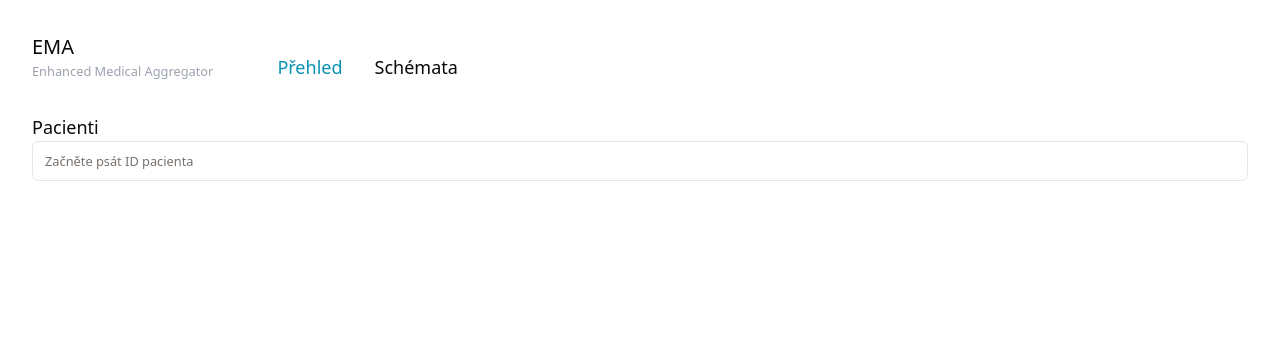
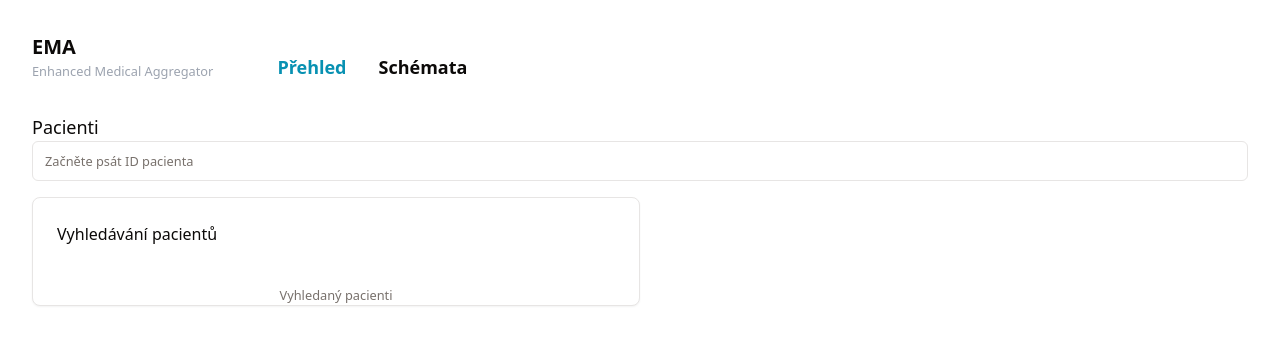
Before and after one commit to mzdm/hemoconnect-hjb, a React (Vite) app in the folder frontend/: page / in a window 1280 px wide. Shown: the top 344 px of the page. Built offline with nearby package versions, Linux system fonts and the light colour scheme.

Commit message:
feat: update form and layout

```diff
--- a/frontend/src/App.tsx
+++ b/frontend/src/App.tsx
@@ -1,5 +1,7 @@
 import { PageLayout } from "./components/page-layout";
+import { Card, CardHeader } from "./components/ui/card";
 import { Input } from "./components/ui/input";
+import { Table, TableCaption } from "./components/ui/table";
 
 function App() {
 
@@ -8,6 +10,17 @@ function App() {
     <PageLayout>
       <h3 className="text-lg">Pacienti</h3>
       <Input placeholder="Začněte psát ID pacienta" />
+      <div className="h-4" />
+      <div className="flex items-center justify-start w-full">
+        <Card className="w-3/6">
+          <CardHeader>
+            Vyhledávání pacientů
+          </CardHeader>
+          <Table>
+            <TableCaption>Vyhledaný pacienti</TableCaption>
+          </Table>
+        </Card>
+      </div>
     </PageLayout>
   );
 }
--- a/frontend/src/Schemes.tsx
+++ b/frontend/src/Schemes.tsx
@@ -16,7 +16,7 @@ export function Schemes() {
         <PageLayout>
         {!selectedForm && (
         <>
-          <h2>Formuláře</h2>
+          <h3 className="text-lg">Formuláře</h3>
           <FormSelect
             onFormSelect={(schema, index) => {
               setSelectForm(schema);
--- a/frontend/src/components/enhanced-search-form.tsx
+++ b/frontend/src/components/enhanced-search-form.tsx
@@ -122,7 +122,7 @@ export default function Component({
             type="button"
             variant="outline"
             onClick={() =>
-              append({ title: "", unit: "", type: "string", keywords: [""] })
+              append({ title: "", unit: "", type: "string", keywords: [] })
             }
           >
             <Plus className="h-4 w-4 mr-2" /> Přidat pole
--- a/frontend/src/components/form-field.tsx
+++ b/frontend/src/components/form-field.tsx
@@ -35,13 +35,18 @@ export function FormFieldComponent({
   onRemove,
 }: FormFieldComponentProps) {
   const {
-    fields: keywords,
-    append: appendKeyword,
-    remove: removeKeyword,
+    fields,
+
   } = useFieldArray({
     control,
     name: "formFields",
   });
+
+  const { fields: keywords, append: appendKeyword, remove: removeKeyword } = useFieldArray({
+    control,
+    // @ts-expect-error dgaf react hook issue
+    name: `formFields.${index}.keywords` as `formFields.${number}.keywords`,
+  })
 
   const title = useWatch({ control, name: `formFields.${index}.title` });
 
@@ -130,7 +135,7 @@ export function FormFieldComponent({
             <div className="flex items-center justify-between">
               <FormLabel>
                 Klíčová slova{" "}
-                {keywords.length === 0 && (
+                {fields.length === 0 && (
                   <div className="text-xs text-gray-600">
                     Přidejte alespoň jedno klíčové slovo
                   </div>
@@ -141,12 +146,13 @@ export function FormFieldComponent({
                 type="button"
                 variant="outline"
                 size="sm"
-                onClick={() => appendKeyword({ title: "", type: "string", keywords: [] })}
+                // @ts-expect-error dhaf
+                onClick={() => appendKeyword("")}
               >
                 <Plus className="h-4 w-4 mr-2" /> Přidat klíčové slovo
               </Button>
             </div>
-            {keywords.map((keyword, keywordIndex) => (
+            {keywords.map((_, keywordIndex) => (
               <div key={keywordIndex} className="flex items-center space-x-2">
                 <FormField
                   control={control}
--- a/frontend/src/components/page-layout.tsx
+++ b/frontend/src/components/page-layout.tsx
@@ -6,19 +6,17 @@ export const PageLayout: React.FC<PropsWithChildren> = ({ children }) => {
 
     const matches = useMatches()
 
-    console.log(matches)
-
     return (
       <div className="flex flex-col min-h-screen p-8">
         <div className="flex items-end flex-row gap-16">
           <div className="flex flex-col">
-            <h1 className="text-xl">EMA</h1>
+            <h1 className="text-xl font-bold">EMA</h1>
             <p className="text-sm text-gray-400">Enhanced Medical Aggregator</p>
           </div>
 
             <NavigationMenu className="flex gap-8">
-              <NavigationMenuLink className={`text-lg ${matches[0]?.pathname === '/' ? 'text-cyan-600' : undefined}`} href="/">Přehled</NavigationMenuLink>
-              <NavigationMenuLink className={`text-lg ${matches[0]?.pathname === '/schemes' ? 'text-cyan-600' : undefined}`} href="/schemes">Schémata</NavigationMenuLink>
+              <NavigationMenuLink className={`text-lg font-semibold ${matches[0]?.pathname === '/' ? 'text-cyan-600' : undefined}`} href="/">Přehled</NavigationMenuLink>
+              <NavigationMenuLink className={`text-lg font-semibold ${matches[0]?.pathname === '/schemes' ? 'text-cyan-600' : undefined}`} href="/schemes">Schémata</NavigationMenuLink>
             </NavigationMenu>
         </div>
 
```
